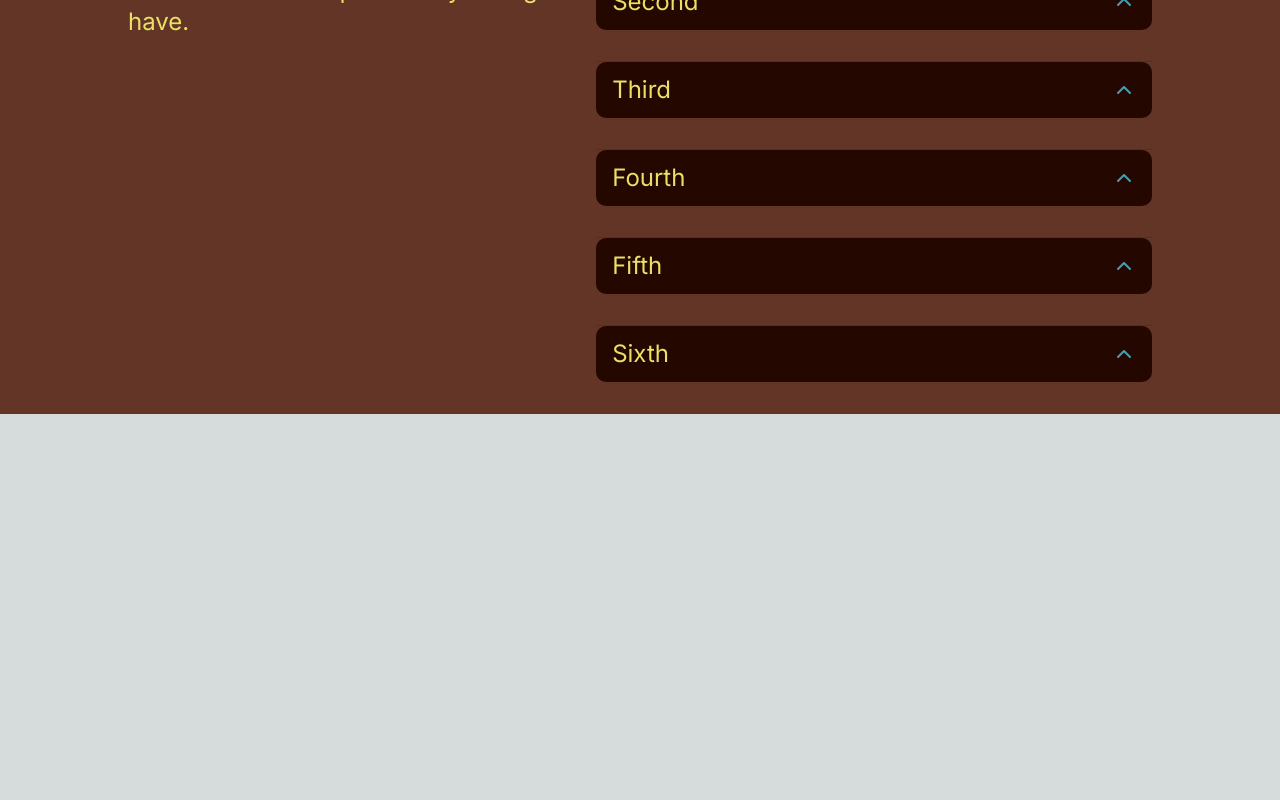
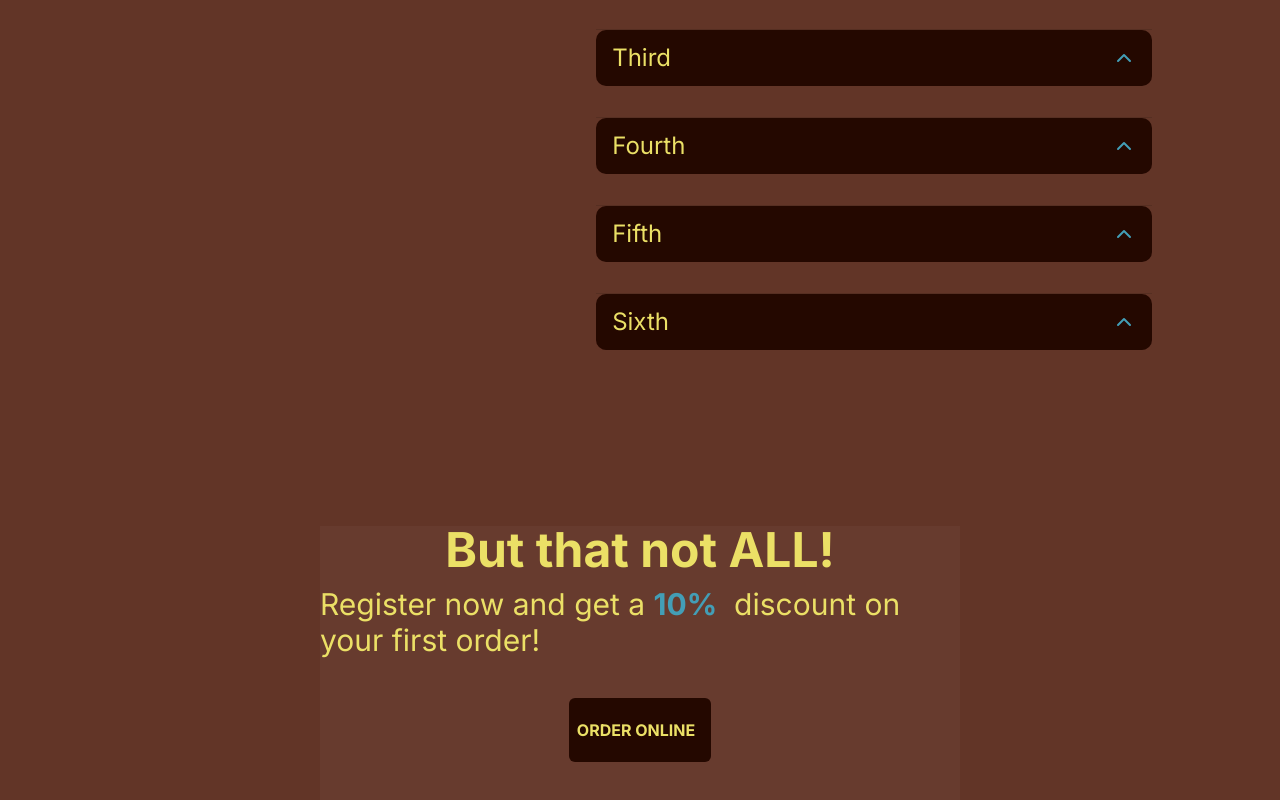
Before and after one commit to Kadgar782/ChocolateLanding, a Next.js app: page / in a window 1280 px wide. Shown: the part 3462-4262 px from the top of the page. Before the commit the page ends 3876 px from the top, so only its background shows below. Built offline with nearby package versions, Linux system fonts and the light colour scheme.

Commit message:
added the last section with a call to register

```diff
--- a/app/components/FAQSection.tsx
+++ b/app/components/FAQSection.tsx
@@ -8,7 +8,7 @@ export const FAQ = () => {
     "Lorem ipsum dolor sit amet, consectetur adipiscing elit.Suspendisse malesuada lacus ex, sit amet blandit leo loborti seget.";
 
   return (
-    <section className="flex w-4/5 flex-row justify-around gap-4 pt-36 ">
+    <section className="flex w-4/5 flex-row justify-around gap-4 pb-36 pt-28 ">
       <section className="flex flex-col text-text">
         <h1 className="pb-10 text-5xl">
           <strong>FAQ</strong>
--- a/app/components/carousel.tsx
+++ b/app/components/carousel.tsx
@@ -49,7 +49,7 @@ export function ProductCarousel({ products }: Function) {
           {products.map(({ image, name, id }, index) => (
             <SwiperSlide>
               <section
-                className=" img-slider-card flex h-max flex-1 flex-col items-center rounded-md bg-bacgroundCard  p-4 text-center "
+                className=" img-slider-card bg-backgroundCard flex h-max flex-1 flex-col items-center rounded-md  p-4 text-center "
                 key={id}
               >
                 <img
--- a/app/components/features.tsx
+++ b/app/components/features.tsx
@@ -1,7 +1,7 @@
 export const Features = () => {
   return (
     <section className="flex h-96 flex-row justify-center gap-32  bg-background   pb-6 text-citrine max-md:h-full max-md:flex-col  max-md:items-center max-md:gap-3 ">
-      <section className="flex w-1/5 flex-col items-center rounded-md bg-bacgroundCard p-4 text-center max-md:w-4/5">
+      <section className="bg-backgroundCard flex w-1/5 flex-col items-center rounded-md p-4 text-center max-md:w-4/5">
         <img src="/svg/recipes.svg" className="h-24 w-24"></img>
         <h2 className="pb-5 pt-5 text-5xl">Originality</h2>
         <p className="leading-loose">
@@ -9,7 +9,7 @@ export const Features = () => {
           chocolate that provides a unique gastronomic experience.
         </p>
       </section>
-      <section className="flex w-1/5 flex-col items-center  rounded-md bg-bacgroundCard  p-4  text-center max-md:w-4/5">
+      <section className="bg-backgroundCard flex w-1/5 flex-col  items-center rounded-md  p-4  text-center max-md:w-4/5">
         <img src="/svg/chocolate-bar.svg" className="h-24 w-24"></img>
         <h2 className="pb-5 pt-5 text-5xl">Variety</h2>
         <p className="leading-loose">
@@ -18,7 +18,7 @@ export const Features = () => {
           most refined chocolate connoisseurs.
         </p>
       </section>
-      <section className="flex w-1/5 flex-col items-center rounded-md bg-bacgroundCard p-4 text-center max-md:w-4/5">
+      <section className="bg-backgroundCard flex w-1/5 flex-col items-center rounded-md p-4 text-center max-md:w-4/5">
         <img src="/svg/leaf-nature-plant.svg" className="h-24 w-24"></img>
         <h2 className="pb-5 pt-5 text-5xl">Natural</h2>
         <p className="leading-loose">
--- a/app/components/mainReviews.tsx
+++ b/app/components/mainReviews.tsx
@@ -3,7 +3,7 @@ import { StarIcon } from "./star";
 export const Review = () => {
   return (
     <section className="flex h-96 flex-row justify-center gap-32  bg-background   pb-6 text-citrine max-md:h-full max-md:flex-col  max-md:items-center max-md:gap-3 ">
-      <section className="flex w-1/3 flex-col items-center rounded-md bg-bacgroundCard p-4 text-center max-md:w-4/5">
+      <section className="bg-backgroundCard flex w-1/3 flex-col items-center rounded-md p-4 text-center max-md:w-4/5">
         <div className="reviever flex w-full flex-row items-center gap-5 p-5 pb-1 ">
           <div className="h-20 w-20 rounded-full border-2 border-citrine bg-primary"></div>
           <div>
@@ -24,7 +24,7 @@ export const Review = () => {
           scelerisque urna. Duis in ligula.
         </p>
       </section>
-      <section className="flex w-1/3 flex-col items-center rounded-md bg-bacgroundCard p-4 text-center max-md:w-4/5">
+      <section className="bg-backgroundCard flex w-1/3 flex-col items-center rounded-md p-4 text-center max-md:w-4/5">
         <div className="reviever flex w-full flex-row items-center gap-5 p-5 pb-1 ">
           <div className="h-20 w-20 rounded-full border-2 border-citrine bg-secondary"></div>
           <div>
@@ -45,7 +45,7 @@ export const Review = () => {
           scelerisque urna. Duis in ligula.
         </p>
       </section>
-      <section className="flex w-1/3 flex-col items-center rounded-md bg-bacgroundCard p-4 text-center max-md:w-4/5">
+      <section className="bg-backgroundCard flex w-1/3 flex-col items-center rounded-md p-4 text-center max-md:w-4/5">
         <div className="reviever flex w-full flex-row items-center gap-5 p-5 pb-1 ">
           <div className="h-20 w-20 rounded-full border-2 border-citrine bg-accent"></div>
           <div>
--- a/app/page.tsx
+++ b/app/page.tsx
@@ -6,6 +6,7 @@ import { FirstLook } from "./components/mainFirstLook";
 import { Features } from "./components/features";
 import { FAQ } from "./components/FAQSection";
 import "./page.css";
+import Link from "next/link";
 
 export default function Home() {
   const products: Products = [
@@ -25,15 +26,12 @@ export default function Home() {
     //The first section with an image of the product, a brief description of it and a purchase button
     <main className=" flex min-h-screen w-full flex-col items-center justify-between bg-background ">
       <FirstLook />
-
       {/* The beginning of the second section with three blocks why is this product
       so great */}
-
       <h1 className="flex pb-20  text-5xl text-text max-md:pb-4 max-md:text-4xl">
         <strong> Why our products?</strong>
       </h1>
       <Features />
-
       {/* Carousel with display of available products */}
       <h1 className="flex  pt-32  text-5xl text-text max-md:text-4xl">
         <strong>Take a look at our most popular products</strong>
@@ -41,10 +39,8 @@ export default function Home() {
       <section className="flex h-[32rem] w-full  items-center justify-center">
         <ProductCarousel products={products} />
       </section>
-
       {/* Blocks with statistics and brand history*/}
       <Bento />
-
       {/* section with customer reviews */}
       <section className="flex w-4/5 flex-col items-center">
         <h1 className="flex  pt-32  text-5xl text-text max-md:text-4xl">
@@ -55,9 +51,29 @@ export default function Home() {
         </h2>
         <Review />
       </section>
-
       {/* Frequently asked questions section */}
       <FAQ />
+
+      {/* offer to register on the site for a discount on the first purchase */}
+      <section className="bg-backgroundCard mb-20 flex min-h-[300px] w-2/4 flex-col items-center justify-center pb-20">
+        <h1 className="text-5xl text-text">
+          <strong>But that not ALL!</strong>
+        </h1>
+        <h2 className="pb-10 pt-3 text-3xl text-text">
+          Register now and get a&nbsp;
+          <span className="text-accent">
+            <strong>10%</strong>
+          </span>
+          &nbsp; discount on your first order!
+        </h2>
+        <Link
+          className="flex h-16 items-center rounded-md bg-secondary  px-2 pl-2 pr-4  text-right text-text"
+          target="_blank"
+          href="/shop"
+        >
+          <strong>ORDER ONLINE</strong>
+        </Link>
+      </section>
     </main>
   );
 }
--- a/tailwind.config.ts
+++ b/tailwind.config.ts
@@ -17,7 +17,7 @@ const config: Config = {
     colors: {
       text: "#ebe066",
       background: "#623527",
-      bacgroundCard: "#673b2e",
+      backgroundCard: "#673b2e",
       primary: "#327486",
       secondary: "#240800",
       accent: "#439eb6",
```
